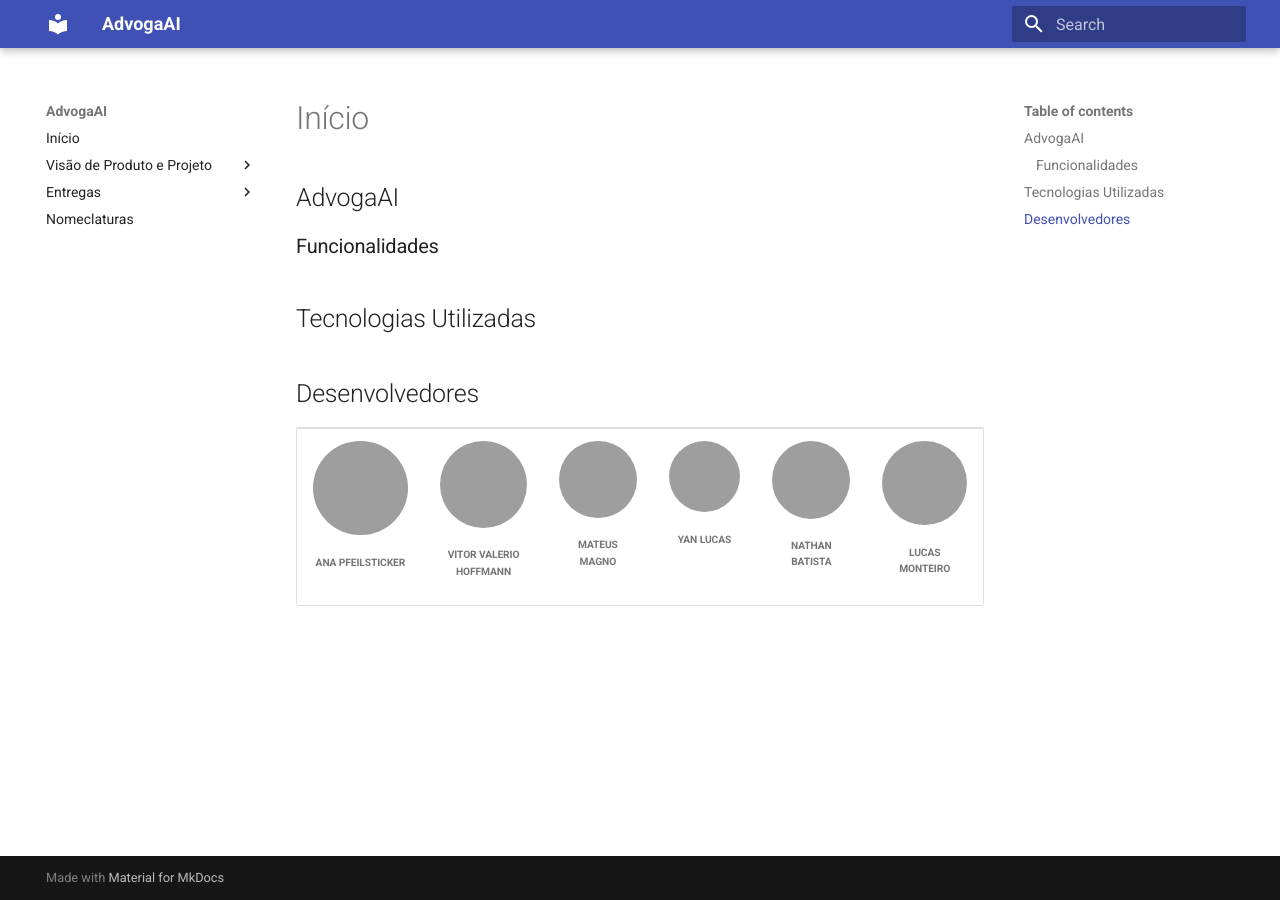
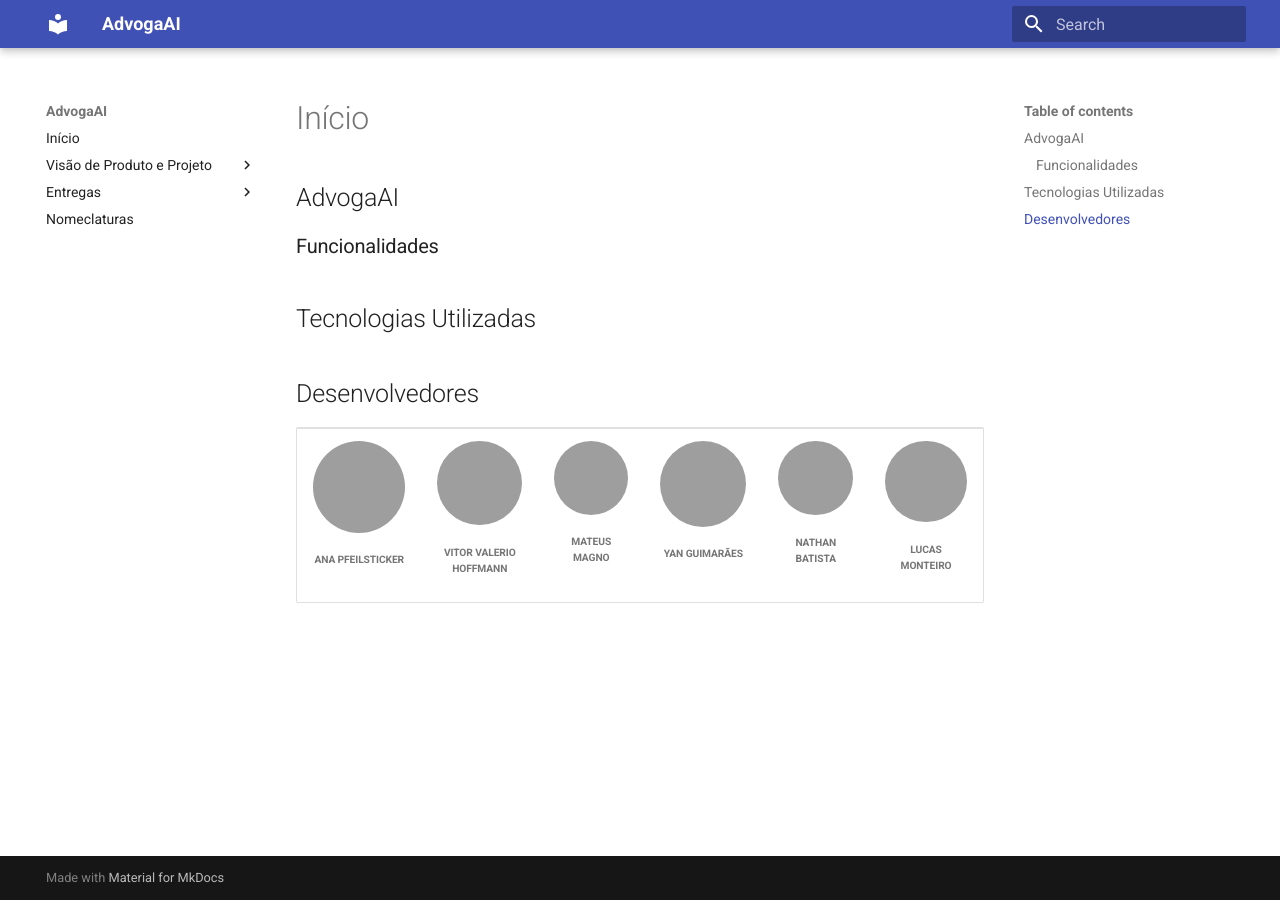
Before and after one commit to mdsreq-fga-unb/2025.1-T01-AdvogaAI, an MkDocs documentation site: the page built from docs/index.md, in a window 1280 px wide. Built offline with MkDocs 1.6.1 and Material for MkDocs 9.7.7, drawn with Linux system fonts in a browser that asks for light colours; grey boxes are pictures that could not be loaded.

```diff
--- a/docs/index.md
+++ b/docs/index.md
@@ -33,7 +33,7 @@
         <td align="center">
             <a href="https://github.com/yanzin00">
                 <img style="border-radius: 50%;" src="https://avatars.githubusercontent.com/u/118907920?v=4" width="150px;"/>
-                <h5 class="text-center">Yan Lucas</h5>
+                <h5 class="text-center">Yan Guimarães</h5>
             </a>
         </td>
         <td align="center">
--- a/mkdocs.yml
+++ b/mkdocs.yml
@@ -7,6 +7,7 @@ nav:
   - Visão de Produto e Projeto:
       -  Cenário Atual do Cliente e do Negócio: produto.md
       - Solução Proposta: solucao.md
+      - Requisitos Funcionais e Não-Funcionais: requisitos.md
       - Estratégias de Engenharia de Software: estrategia.md
       - Cronograma: cronograma.md
       - Interação entre Equipe e Cliente: equipecliente.md
```
Also changed, not shown: docs/inicio.md (+1 -1 lines).
